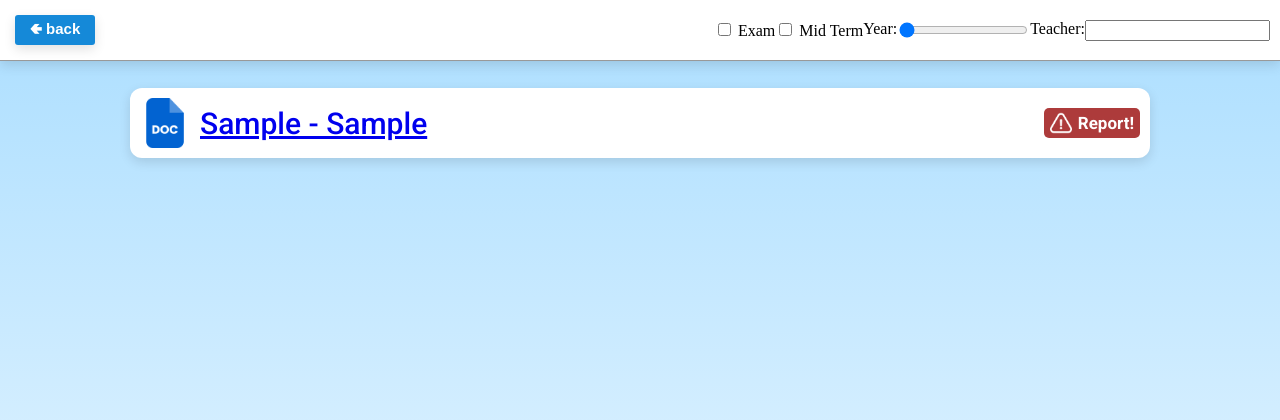
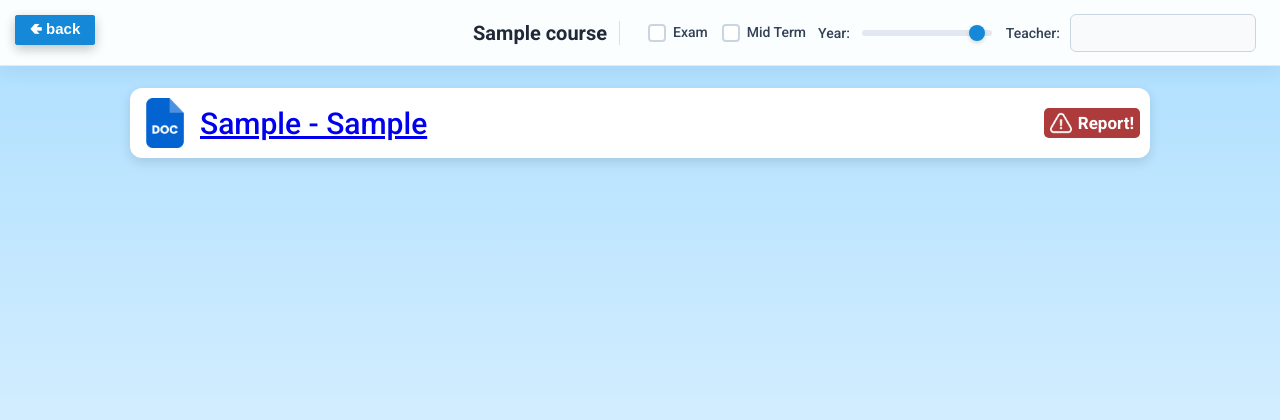
Before and after one commit to ycn3310/tela33amek, a Django app: page /papers/1/ in a window 1280 px wide. Shown: the top 420 px of the page. Run offline with Django 5.2, Linux system fonts and the light colour scheme; tables that the repository leaves empty hold one stand-in row (values such as "Sample post").

Commit message:
redesign

```diff
--- a/static/css/body.css
+++ b/static/css/body.css
@@ -38,7 +38,7 @@
 
 .module-name{
     font-family: Roboto;
-    font-size:  30px;
+    font-size:  25px;
     font-weight: bold;
     color: white;
     margin-top: 0px;
--- a/static/css/filespage.css
+++ b/static/css/filespage.css
@@ -106,32 +106,167 @@ body{
     box-shadow: 0 10px 25px rgba(0,0,0,.2);
 }
 
-.filterbar{
-    border-bottom: 1px solid rgb(153, 153, 153);
-    background-color: #ffffff;
-    display:flex;
-    align-items: center;
+/* ==========================================
+   FILTER BAR STYLES
+   ========================================== */
 
-    height: 60px;
-
-    padding-left: 10px;
-    padding-right: 10px;
-
+.filterbar {
     position: fixed;
-    top: 0px;
-    left: 0px;
-    right: 0px;
-
-    box-shadow: 0 4px 12px rgba(0,0,0,.12);
-
+    top: 0;
+    left: 0;
+    right: 0;
+    height: 65px;
     z-index: 999;
 
-    justify-content:flex-end;
+    display: flex;
+    align-items: center;
+    justify-content: flex-end;
+    gap: 24px; /* Space between filter groups */
+
+    padding: 0 24px 0 100px; /* Left padding leaves room for back-button */
+    background: rgba(255, 255, 255, 0.95);
+    backdrop-filter: blur(8px); /* Modern frosted glass effect */
+    border-bottom: 1px solid rgba(0, 0, 0, 0.08);
+    box-shadow: 0 4px 20px rgba(0, 0, 0, 0.06);
+
+    font-family: 'Roboto', -apple-system, BlinkMacSystemFont, sans-serif;
 }
 
-.filterbar>div{
+/* Filter Group Wrappers */
+.filterbar > div {
+    display: flex;
+    align-items: center;
+    gap: 12px;
+}
+
+/* Checkbox Section */
+.filterbar > div:first-child {
+    gap: 16px;
+    padding-right: 12px;
+    border-right: 1px solid #e0e0e0; /* Visual separator between groups */
+}
+
+/* Labels */
+.filterbar label {
+    font-size: 14px;
+    font-weight: 500;
+    color: #334155;
+    cursor: pointer;
+    user-select: none;
+}
+
+/* Custom Styled Checkboxes */
+.filterbar input[type="checkbox"] {
+    appearance: none;
+    -webkit-appearance: none;
+    width: 18px;
+    height: 18px;
+    border: 2px solid #cbd5e1;
+    border-radius: 4px;
+    outline: none;
+    cursor: pointer;
+    transition: all 0.2s ease;
+    vertical-align: middle;
+    position: relative;
+    background-color: #fff;
+}
+
+.filterbar input[type="checkbox"]:hover {
+    border-color: #1589d8;
+}
+
+.filterbar input[type="checkbox"]:checked {
+    background-color: #1589d8;
+    border-color: #1589d8;
+}
+
+.filterbar input[type="checkbox"]:checked::after {
+    content: '';
+    position: absolute;
+    left: 5px;
+    top: 2px;
+    width: 4px;
+    height: 8px;
+    border: solid white;
+    border-width: 0 2px 2px 0;
+    transform: rotate(45deg);
+}
+
+/* Text Input Styling */
+.filterbar input[type="text"] {
+    height: 36px;
+    padding: 0 12px;
+    font-size: 14px;
+    font-family: inherit;
+    color: #1e293b;
+    background-color: #f8fafc;
+    border: 1px solid #cbd5e1;
+    border-radius: 6px;
+    outline: none;
+    transition: all 0.2s ease;
+}
+
+.filterbar input[type="text"]:focus {
+    background-color: #ffffff;
+    border-color: #1589d8;
+    box-shadow: 0 0 0 3px rgba(21, 137, 216, 0.15);
+}
+
+/* Range Input (Year Slider) */
+.filterbar input[type="range"] {
+    appearance: none;
+    -webkit-appearance: none;
+    width: 130px;
+    height: 6px;
+    background: #e2e8f0;
+    border-radius: 3px;
+    outline: none;
+    cursor: pointer;
+}
+
+.filterbar input[type="range"]::-webkit-slider-thumb {
+    appearance: none;
+    -webkit-appearance: none;
+    width: 16px;
+    height: 16px;
+    border-radius: 50%;
+    background: #1589d8;
+    cursor: pointer;
+    transition: transform 0.1s ease, background-color 0.2s;
+    box-shadow: 0 2px 4px rgba(0, 0, 0, 0.15);
+}
+
+.filterbar input[type="range"]::-webkit-slider-thumb:hover {
+    transform: scale(1.2);
+    background: #0c5f96;
+}
+
+.header-left {
+    display: flex;
+    align-items: center;
+    gap: 15px;
+}
+
+.course-title {
+    font-family: 'Roboto', sans-serif;
+    font-size: 20px;
+    font-weight: 700;
+    color: #1f2937;
+    margin: 0;
+    white-space: nowrap;
+}
+
+.header-filters {
+    display: flex;
+    align-items: center;
+    gap: 20px;
+}
+
+.header-filters > div {
     display: flex;
     flex-direction: row;
+    align-items: center;
+    gap: 10px;
 }
 
 body{
--- a/templates/pages/filespage.html
+++ b/templates/pages/filespage.html
@@ -2,7 +2,7 @@
 <!DOCTYPE html>
 <html>
     <head>
-        <title></title>
+        <title>{{ course }}</title>
 
         <link rel="preconnect" href="https://fonts.googleapis.com">
         <link rel="preconnect" href="https://fonts.gstatic.com" crossorigin>
@@ -16,8 +16,17 @@
     <body>
         <a href="{%url 'index'%}"><button class="back-button">🢀 back</button></a>
 
+
         <div class="filterbar">
+            <div class="header-left">
+                <a href="{% url 'index' %}">
+                    <button class="back-button">🢀 back</button>
+                </a>
+                <h1 class="course-title">{{ course }}</h1>
+            </div>
 
+            <!-- Right Group: Filter Controls -->
+            <div class="header-filters">
                 <div>
                     <div>
                         <input type="checkbox" id="Exam">
@@ -25,19 +34,20 @@
                     </div>
 
                     <div>
-                    <input type="checkbox" id="Mid Term">
-                    <label for="Mid Term">Mid Term</label>
+                        <input type="checkbox" id="Mid-Term">
+                        <label for="Mid-Term">Mid Term</label>
                     </div>
                 </div>
 
                 <div>
                     <label for="Year">Year:</label>
-                <input type="range" id="Year" name="Year" min="1974" max="2027" step="1" value="5">
+                    <input type="range" id="Year" name="Year" min="1974" max="2027" step="1" value="2024">
                 </div>
 
                 <div>
                     <label for="Teacher">Teacher:</label>
                     <input type="text" id="Teacher" name="Teacher">
+                </div>
             </div>
 
         </div>
```
Lines whose indentation alone changed are shown as unchanged.
